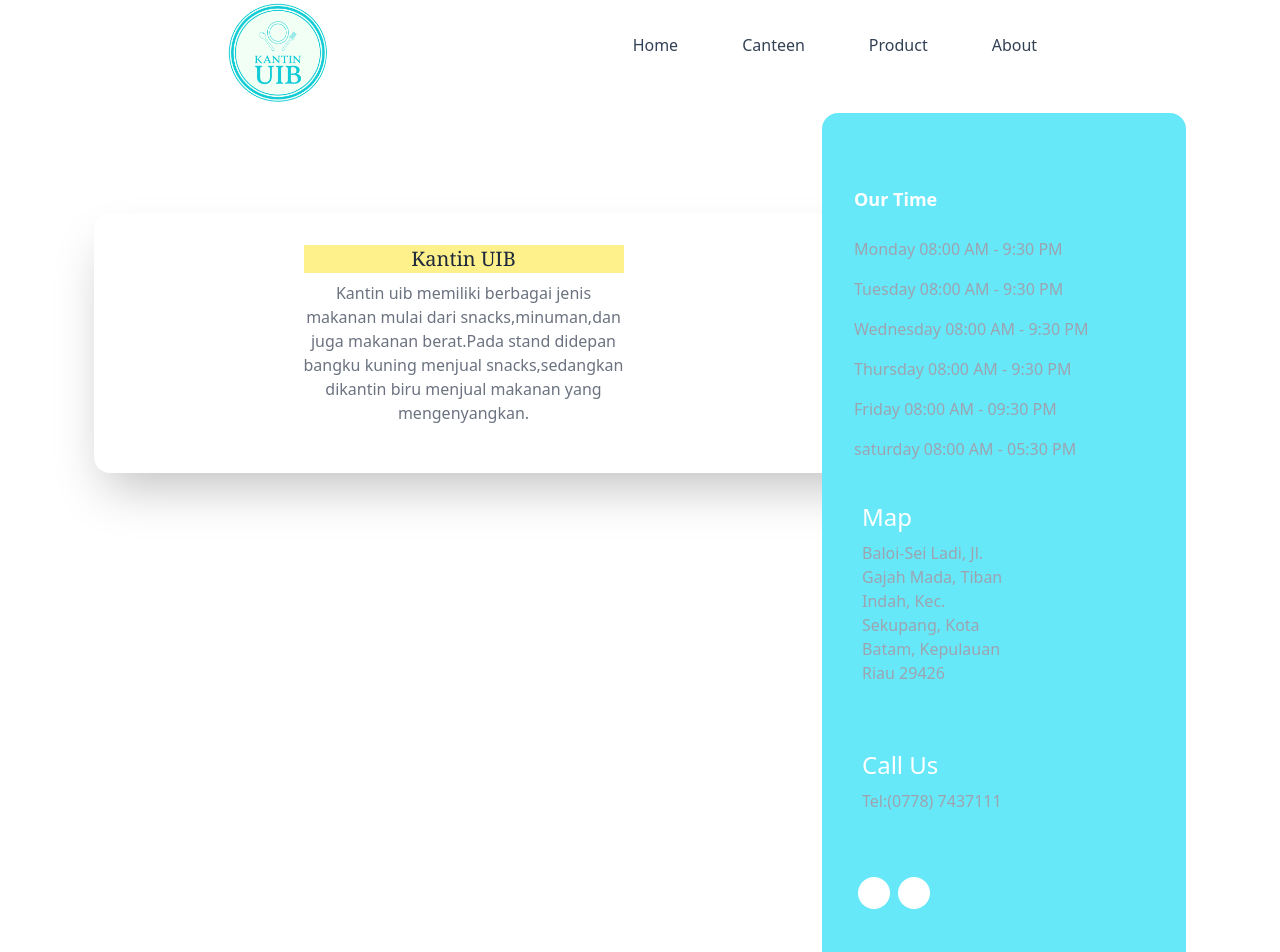
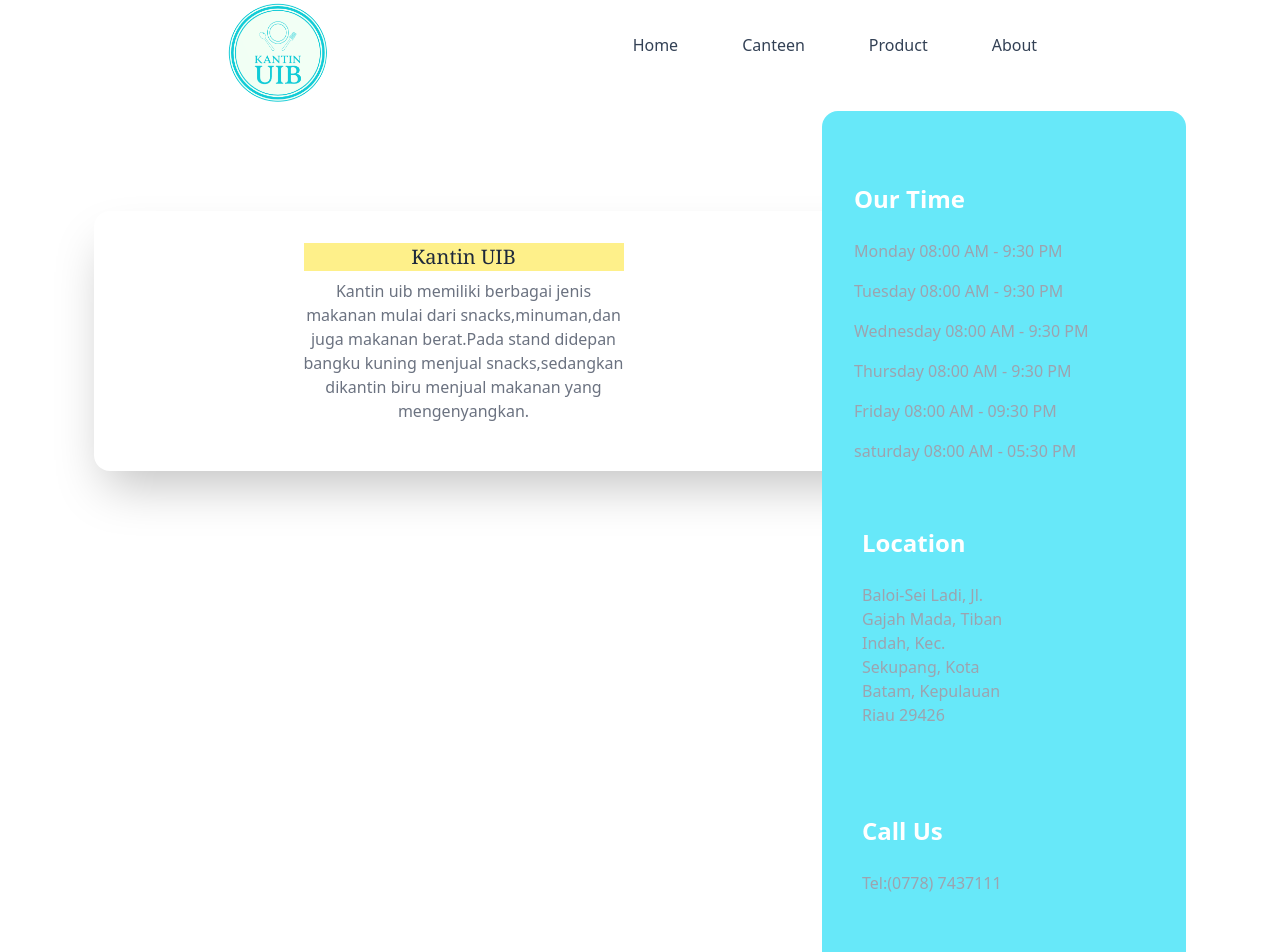
Before and after one commit to kaylcode/web-kantin, a React (Create React App) app: page /about in a window 1280 px wide. Shown: the top 952 px of the page. Built offline with nearby package versions, Linux system fonts and the light colour scheme.

Commit message:
update design

```diff
--- a/src/pages/About.jsx
+++ b/src/pages/About.jsx
@@ -25,7 +25,7 @@
 
             <div class="w-full lg:-mt-96 lg:w-2/6 px-8 py-12 ml-auto bg-cyan-300 rounded-2xl">
               <div class="flex flex-col text-white">
-                <h1 class="font-bold text-lg my-4 text-justify">Our Time</h1>
+                <h2 class="font-bold text-2xl my-4 text-justify">Our Time</h2>
                 <p class="text-gray-400">Monday 08:00 AM - 9:30 PM</p>
                 <p class="text-gray-400">Tuesday 08:00 AM - 9:30 PM</p>
                 <p class="text-gray-400">Wednesday 08:00 AM - 9:30 PM</p>
@@ -38,7 +38,7 @@
                     <i class="fas fa-map-marker-alt pt-2 pr-2" />
                   </div>
                   <div class="flex flex-col">
-                    <h2 class="text-2xl">Map</h2>
+                    <h2 class="font-bold text-2xl my-4 text-justify">Location</h2>
                     <p class="text-gray-400">
                       Baloi-Sei Ladi, Jl. Gajah Mada, Tiban Indah, Kec.
                       Sekupang, Kota Batam, Kepulauan Riau 29426
@@ -51,29 +51,11 @@
                     <i class="fas fa-phone-alt pt-2 pr-2" />
                   </div>
                   <div class="flex flex-col">
-                    <h2 class="text-2xl">Call Us</h2>
+                    <h2 class="font-bold text-2xl my-4 text-justify">Call Us</h2>
                     <p class="text-gray-400">Tel:(0778) 7437111</p>
                   </div>
                 </div>
 
-                <div class="flex my-4 w-2/3 lg:w-1/2">
-                  <a
-                    href="https://www.facebook.com/ENLIGHTENEERING/"
-                    target="_blank"
-                    rel="noreferrer"
-                    class="rounded-full bg-white h-8 w-8 inline-block mx-1 text-center pt-1"
-                  >
-                    <i class="fab fa-facebook-f text-blue-900" />
-                  </a>
-                  <a
-                    href="https://www.linkedin.com/company/enlighteneering-inc-"
-                    target="_blank"
-                    rel="noreferrer"
-                    class="rounded-full bg-white h-8 w-8 inline-block mx-1 text-center pt-1"
-                  >
-                    <i class="fab fa-linkedin-in text-blue-900" />
-                  </a>
-                </div>
               </div>
             </div>
           </div>
--- a/src/pages/Home.jsx
+++ b/src/pages/Home.jsx
@@ -2,7 +2,7 @@
 import { useNavigate } from "react-router-dom";
 
 function Home() {
-  const navigate = useNavigate()
+  const navigate = useNavigate();
   return (
     <div>
       <main>
@@ -16,7 +16,7 @@
             className="absolute top-0 w-full h-full bg-center bg-cover"
             style={{
               backgroundImage:
-                "url('https://i.postimg.cc/3xk55VZ5/banner1.jpg')",
+                "url('https://im.ezgif.com/tmp/ezgif-1-f39f9548d0.jpg')",
             }}
           >
             <span
@@ -283,9 +283,7 @@
               </div>
 
               <div class="max-w-sm mx-auto bg-white border border-gray-200 rounded-lg shadow dark:bg-gray-800 dark:border-gray-700 hover:bg-grey-700 font-bold py-2 px-4 transition ease-in-out duration-300 transform hover:-translate-y-1 hover:scale-110">
-                <p
-
-                >
+                <p>
                   <img
                     class="rounded-t-lg"
                     src={require("../Img/6.jpg")}
@@ -302,9 +300,9 @@
           </div>
           <div className="flex justify-center pt-8">
             <button
-                 onClick={() => {
-                  navigate("/kantin");
-                }}
+              onClick={() => {
+                navigate("/kantin");
+              }}
               className="inline-flex justify-center items-center px-3 py-2 text-sm font-medium text-center text-white bg-cyan-400 rounded-lg hover:bg-yellow-200 focus:ring-4 focus:outline-none focus:ring-blue-300 dark:bg-blue-600 dark:hover:bg-blue-700 dark:focus:ring-blue-800"
             >
               Read more
@@ -362,13 +360,13 @@
                       style={{ maxWidth: "120px" }}
                     /> */}
                     <div className="pt-6 text-center">
-                      <h5 className="text-xl font-bold">Aisyah</h5>
+                      <h5 className="text-xl font-bold">Joantika</h5>
                       <p className="mt-1 text-sm text-gray-500 uppercase font-semibold">
                         Web Dev
                       </p>
                       <div className="mt-6">
                         <a
-                          href="https://instagram.com/aisyahkyl?igshid=NTc4MTIwNjQ2YQ=="
+                          href="https://instagram.com/joanntika?igshid=YmMyMTA2M2Y="
                           type="button"
                           class="m-1 h-9 w-9 rounded-full border-2 border-black uppercase leading-normal text-black transition duration-150 ease-in-out hover:bg-black hover:bg-opacity-5 focus:outline-none focus:ring-0"
                           data-te-ripple-init
@@ -430,13 +428,13 @@
                       style={{ maxWidth: "120px" }}
                     /> */}
                     <div className="pt-6 text-center">
-                      <h5 className="text-xl font-bold">Joantika</h5>
+                      <h5 className="text-xl font-bold">Aisyah</h5>
                       <p className="mt-1 text-sm text-gray-500 uppercase font-semibold">
                         web dev
                       </p>
                       <div className="mt-6">
                         <a
-                          href="https://instagram.com/joanntika?igshid=YmMyMTA2M2Y="
+                          href="https://instagram.com/aisyahkyl?igshid=NTc4MTIwNjQ2YQ=="
                           type="button"
                           class="m-1 h-9 w-9 rounded-full border-2 border-black uppercase leading-normal text-black transition duration-150 ease-in-out hover:bg-black hover:bg-opacity-5 focus:outline-none focus:ring-0"
                           data-te-ripple-init
```
Also changed, not shown: src/Img/kantinpastel.jpg (added).
